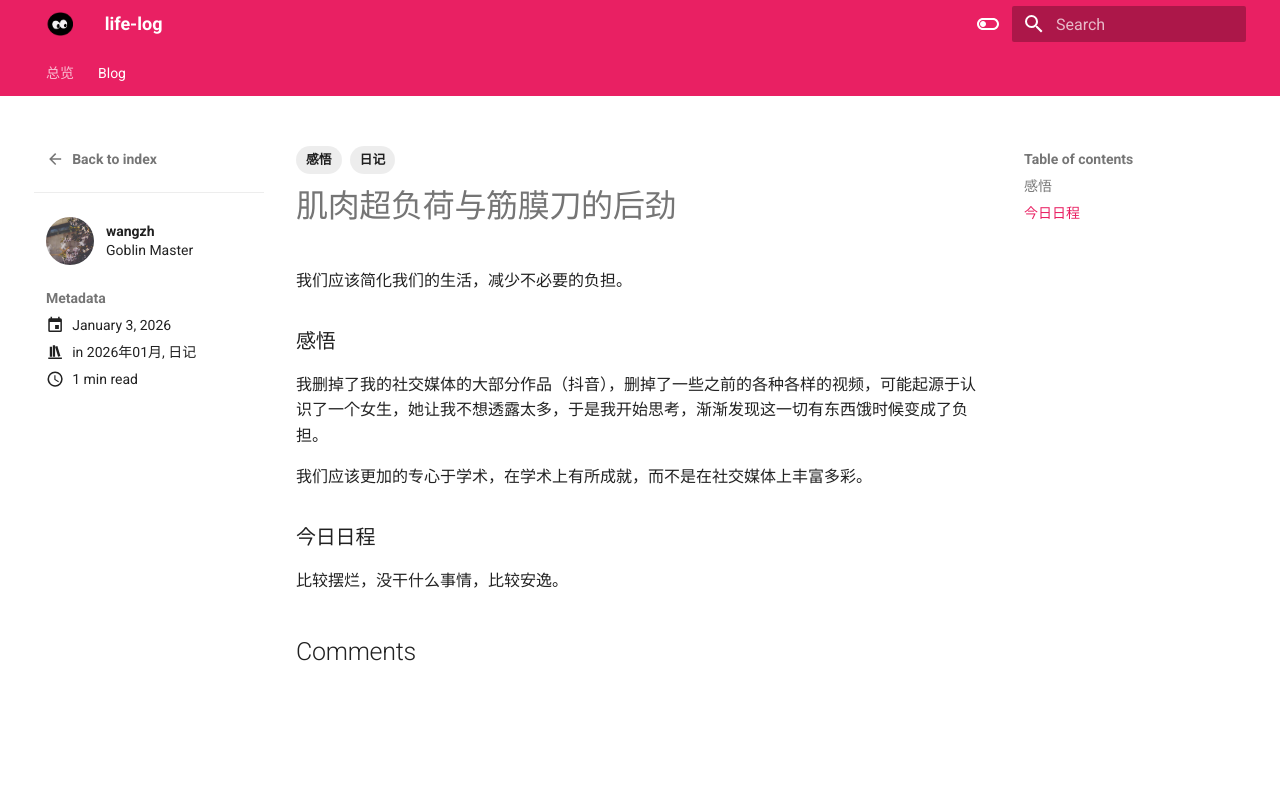
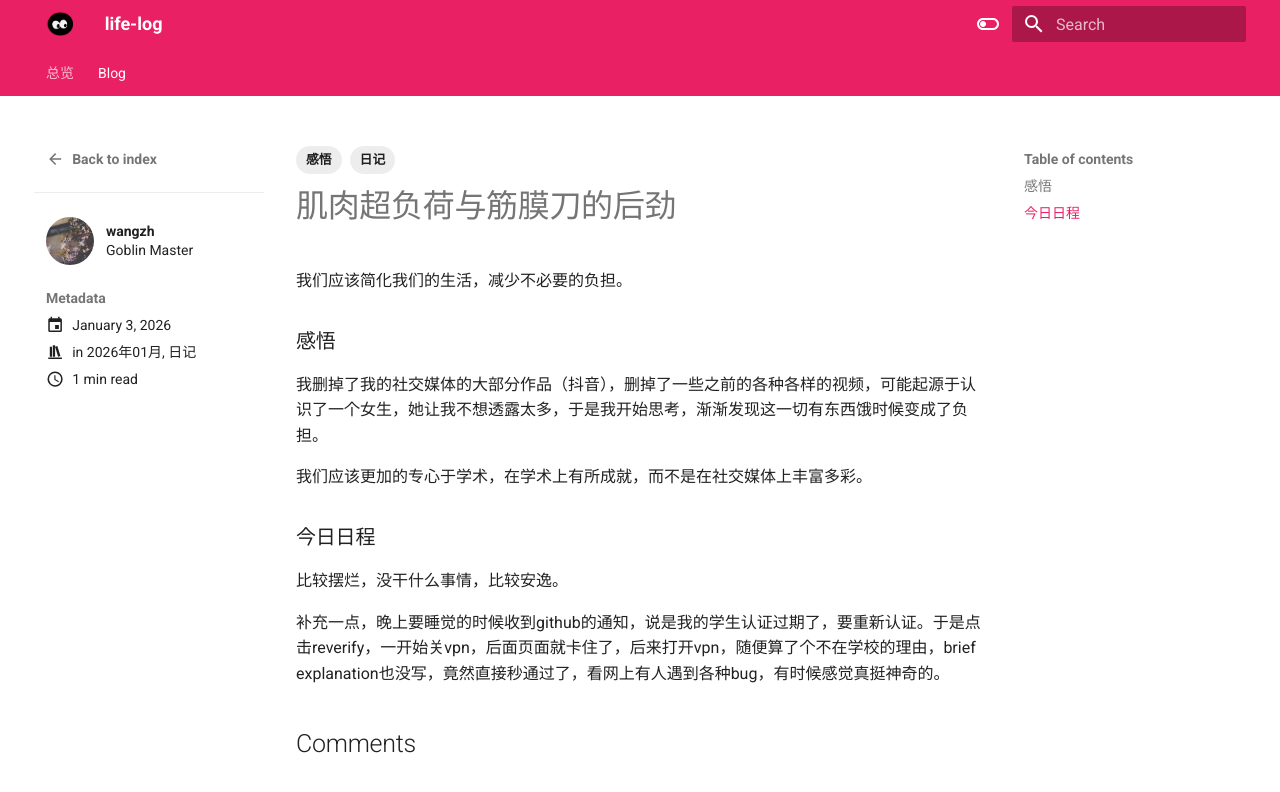
Before and after one commit to wangzh12023/life-log, an MkDocs documentation site: the page built from docs/blog/posts/2026-01-03.md, in a window 1280 px wide. Shown: the top 792 px of the page. Built offline with MkDocs 1.6.1 and Material for MkDocs 9.7.7, drawn with Linux system fonts in a browser that asks for light colours; comment, search, counter and statistics services are not loaded.

Commit message:
feat: update 2025-01-03

```diff
--- a/docs/blog/posts/2026-01-03.md
+++ b/docs/blog/posts/2026-01-03.md
@@ -24,3 +24,5 @@ categories:
 ### 今日日程
 
 比较摆烂，没干什么事情，比较安逸。
+
+补充一点，晚上要睡觉的时候收到github的通知，说是我的学生认证过期了，要重新认证。于是点击reverify，一开始关vpn，后面页面就卡住了，后来打开vpn，随便算了个不在学校的理由，brief explanation也没写，竟然直接秒通过了，看网上有人遇到各种bug，有时候感觉真挺神奇的。
```
